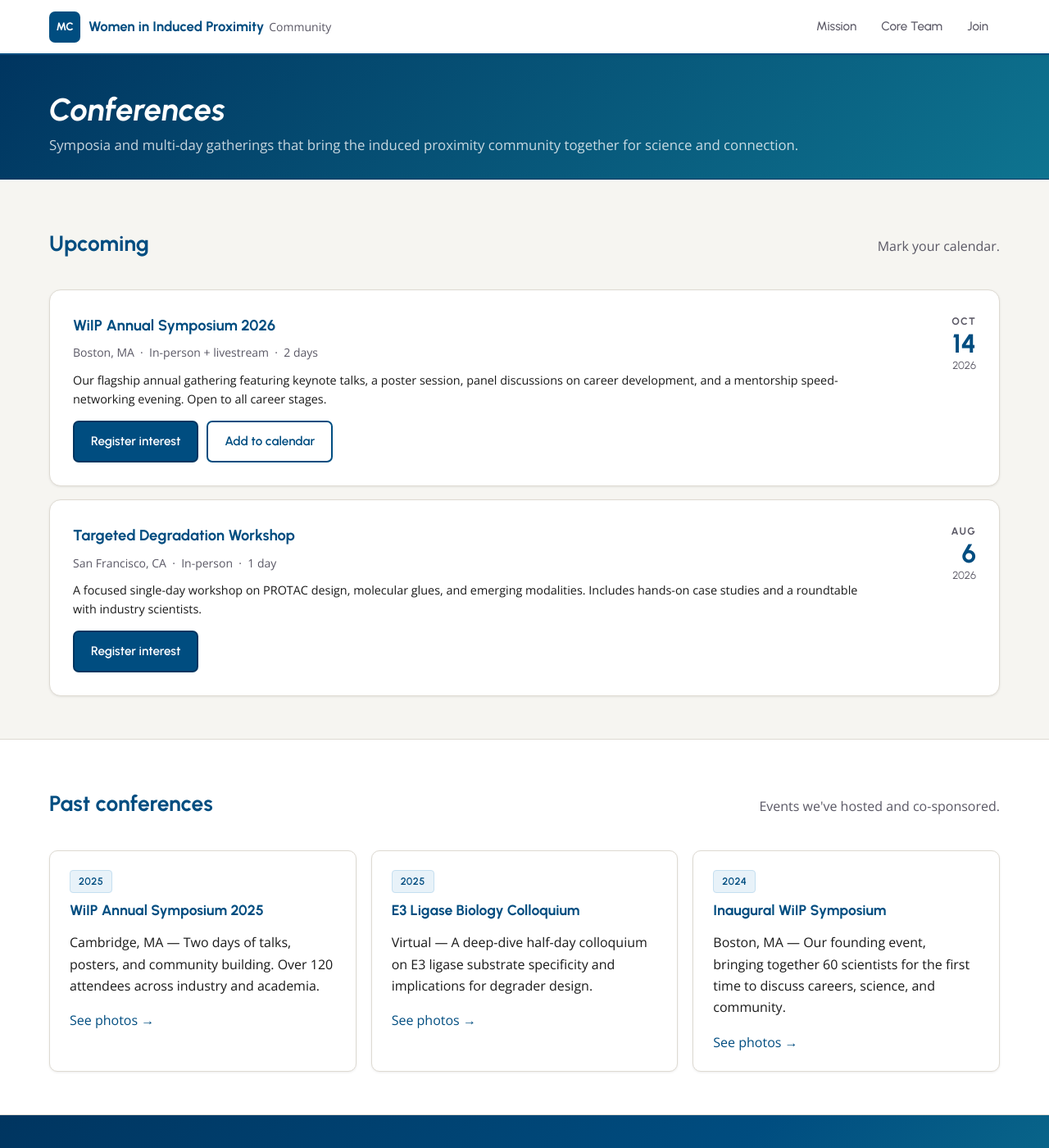
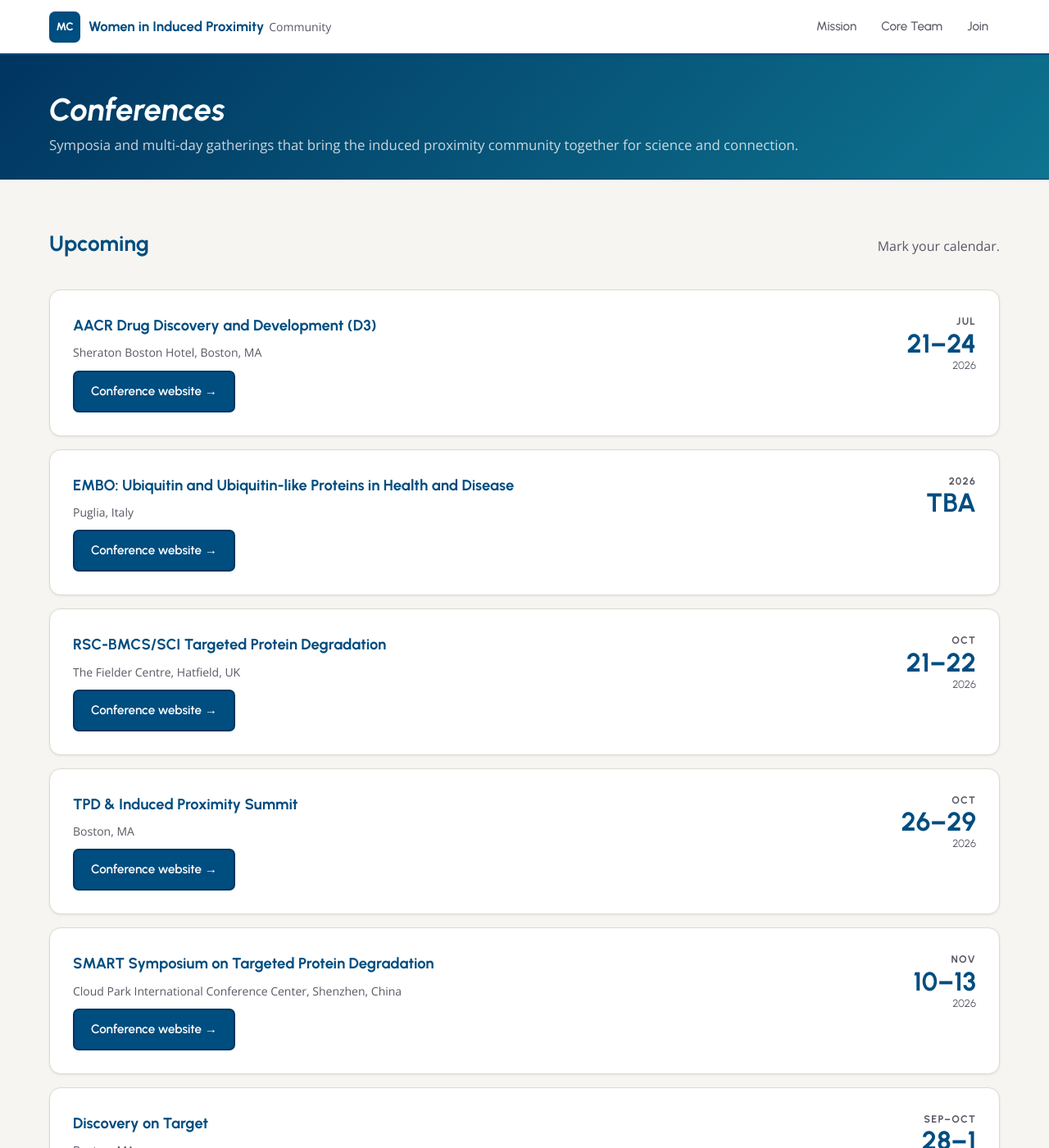
Before and after one commit to Women-in-TPD-Induced-Proximity/Women-in-TPD-Induced-Proximity.github.io, a Jekyll site: the page built from conferences.html, in a window 1280 px wide and 1400 px high. Shown: the whole window at 82% size. Built offline with Jekyll 4.4.1, drawn with Linux system fonts in a browser that asks for light colours; some of the changed text lies outside the part shown.

Commit message:
Replace placeholder conferences with real upcoming events from docx
7 conferences from COnference List.docx, all upcoming, with confirmed
dates looked up from their websites:
- AACR D3: Jul 21-24, 2026, Boston MA
- EMBO Ubiquitin: 2026 TBA, Puglia Italy
- RSC-BMCS/SCI TPD: Oct 21-22, 2026, Hatfield UK
- TPD & Induced Proximity Summit: Oct 26-29, 2026, Boston MA
- SMART TPD Symposium: Nov 10-13, 2026, Shenzhen China
- Discovery on Target: Sep 28-Oct 1, 2026, Boston MA
- Keystone Induced Proximity: Feb 8-11, 2027, Banff Canada

```diff
--- a/conferences.html
+++ b/conferences.html
@@ -23,34 +23,106 @@
 
           <div class="conf-card">
             <div>
-              <p class="conf-title">WiIP Annual Symposium 2026</p>
-              <p class="conf-meta">Boston, MA &nbsp;·&nbsp; In-person + livestream &nbsp;·&nbsp; 2 days</p>
-              <p class="conf-desc">Our flagship annual gathering featuring keynote talks, a poster session, panel discussions on career development, and a mentorship speed-networking evening. Open to all career stages.</p>
+              <p class="conf-title">AACR Drug Discovery and Development (D3)</p>
+              <p class="conf-meta">Sheraton Boston Hotel, Boston, MA</p>
               <div class="conf-actions">
-                <a href="index.html#join" class="button primary">Register interest</a>
-                <a href="#" class="button secondary">Add to calendar</a>
+                <a href="https://www.aacr.org/meeting/aacr-d3-2026/program/" class="button primary" target="_blank" rel="noopener">Conference website →</a>
               </div>
             </div>
             <div class="conf-date">
-              <div class="conf-month">Oct</div>
-              <div class="conf-day">14</div>
+              <div class="conf-month">Jul</div>
+              <div class="conf-day">21–24</div>
               <div class="conf-year">2026</div>
             </div>
           </div>
 
           <div class="conf-card">
             <div>
-              <p class="conf-title">Targeted Degradation Workshop</p>
-              <p class="conf-meta">San Francisco, CA &nbsp;·&nbsp; In-person &nbsp;·&nbsp; 1 day</p>
-              <p class="conf-desc">A focused single-day workshop on PROTAC design, molecular glues, and emerging modalities. Includes hands-on case studies and a roundtable with industry scientists.</p>
+              <p class="conf-title">EMBO: Ubiquitin and Ubiquitin-like Proteins in Health and Disease</p>
+              <p class="conf-meta">Puglia, Italy</p>
               <div class="conf-actions">
-                <a href="index.html#join" class="button primary">Register interest</a>
+                <a href="https://www.embo.org/events/" class="button primary" target="_blank" rel="noopener">Conference website →</a>
               </div>
             </div>
             <div class="conf-date">
-              <div class="conf-month">Aug</div>
-              <div class="conf-day">6</div>
+              <div class="conf-month">2026</div>
+              <div class="conf-day">TBA</div>
+              <div class="conf-year">&nbsp;</div>
+            </div>
+          </div>
+
+          <div class="conf-card">
+            <div>
+              <p class="conf-title">RSC-BMCS/SCI Targeted Protein Degradation</p>
+              <p class="conf-meta">The Fielder Centre, Hatfield, UK</p>
+              <div class="conf-actions">
+                <a href="https://www.rscbmcs.org/events/protdeg26/" class="button primary" target="_blank" rel="noopener">Conference website →</a>
+              </div>
+            </div>
+            <div class="conf-date">
+              <div class="conf-month">Oct</div>
+              <div class="conf-day">21–22</div>
               <div class="conf-year">2026</div>
+            </div>
+          </div>
+
+          <div class="conf-card">
+            <div>
+              <p class="conf-title">TPD &amp; Induced Proximity Summit</p>
+              <p class="conf-meta">Boston, MA</p>
+              <div class="conf-actions">
+                <a href="https://proteindegradation.com/" class="button primary" target="_blank" rel="noopener">Conference website →</a>
+              </div>
+            </div>
+            <div class="conf-date">
+              <div class="conf-month">Oct</div>
+              <div class="conf-day">26–29</div>
+              <div class="conf-year">2026</div>
+            </div>
+          </div>
+
+          <div class="conf-card">
+            <div>
+              <p class="conf-title">SMART Symposium on Targeted Protein Degradation</p>
+              <p class="conf-meta">Cloud Park International Conference Center, Shenzhen, China</p>
+              <div class="conf-actions">
+                <a href="https://symposia.smart.org.cn/sym/event/FutureEvents/20250909001.html" class="button primary" target="_blank" rel="noopener">Conference website →</a>
+              </div>
+            </div>
+            <div class="conf-date">
+              <div class="conf-month">Nov</div>
+              <div class="conf-day">10–13</div>
+              <div class="conf-year">2026</div>
+            </div>
+          </div>
+
+          <div class="conf-card">
+            <div>
+              <p class="conf-title">Discovery on Target</p>
+              <p class="conf-meta">Boston, MA</p>
+              <div class="conf-actions">
+                <a href="https://www.discoveryontarget.com/" class="button primary" target="_blank" rel="noopener">Conference website →</a>
+              </div>
+            </div>
+            <div class="conf-date">
+              <div class="conf-month">Sep–Oct</div>
+              <div class="conf-day">28–1</div>
+              <div class="conf-year">2026</div>
+            </div>
+          </div>
+
+          <div class="conf-card">
+            <div>
+              <p class="conf-title">Keystone: Induced Proximity and Targeted Protein Degradation</p>
+              <p class="conf-meta">Banff, Canada</p>
+              <div class="conf-actions">
+                <a href="https://www.keystonesymposia.org/conferences/conference-listing/meeting/K32027" class="button primary" target="_blank" rel="noopener">Conference website →</a>
+              </div>
+            </div>
+            <div class="conf-date">
+              <div class="conf-month">Feb</div>
+              <div class="conf-day">8–11</div>
+              <div class="conf-year">2027</div>
             </div>
           </div>
 
@@ -58,36 +130,7 @@
       </div>
     </section>
 
-    <!-- PAST -->
-    <section class="section alt">
-      <div class="container">
-        <div class="section-head">
-          <h2>Past conferences</h2>
-          <p class="muted">Events we've hosted and co-sponsored.</p>
-        </div>
-
-        <div class="cards-3">
-          <article class="card">
-            <p class="badge">2025</p>
-            <h3>WiIP Annual Symposium 2025</h3>
-            <p>Cambridge, MA — Two days of talks, posters, and community building. Over 120 attendees across industry and academia.</p>
-            <a href="photo-gallery.html">See photos →</a>
-          </article>
-          <article class="card">
-            <p class="badge">2025</p>
-            <h3>E3 Ligase Biology Colloquium</h3>
-            <p>Virtual — A deep-dive half-day colloquium on E3 ligase substrate specificity and implications for degrader design.</p>
-            <a href="photo-gallery.html">See photos →</a>
-          </article>
-          <article class="card">
-            <p class="badge">2024</p>
-            <h3>Inaugural WiIP Symposium</h3>
-            <p>Boston, MA — Our founding event, bringing together 60 scientists for the first time to discuss careers, science, and community.</p>
-            <a href="photo-gallery.html">See photos →</a>
-          </article>
-        </div>
-      </div>
-    </section>
+    <!-- PAST - placeholder section removed as no past conference data was provided -->
 
     <!-- JOIN CTA -->
     <section class="section cta" id="join">
```
